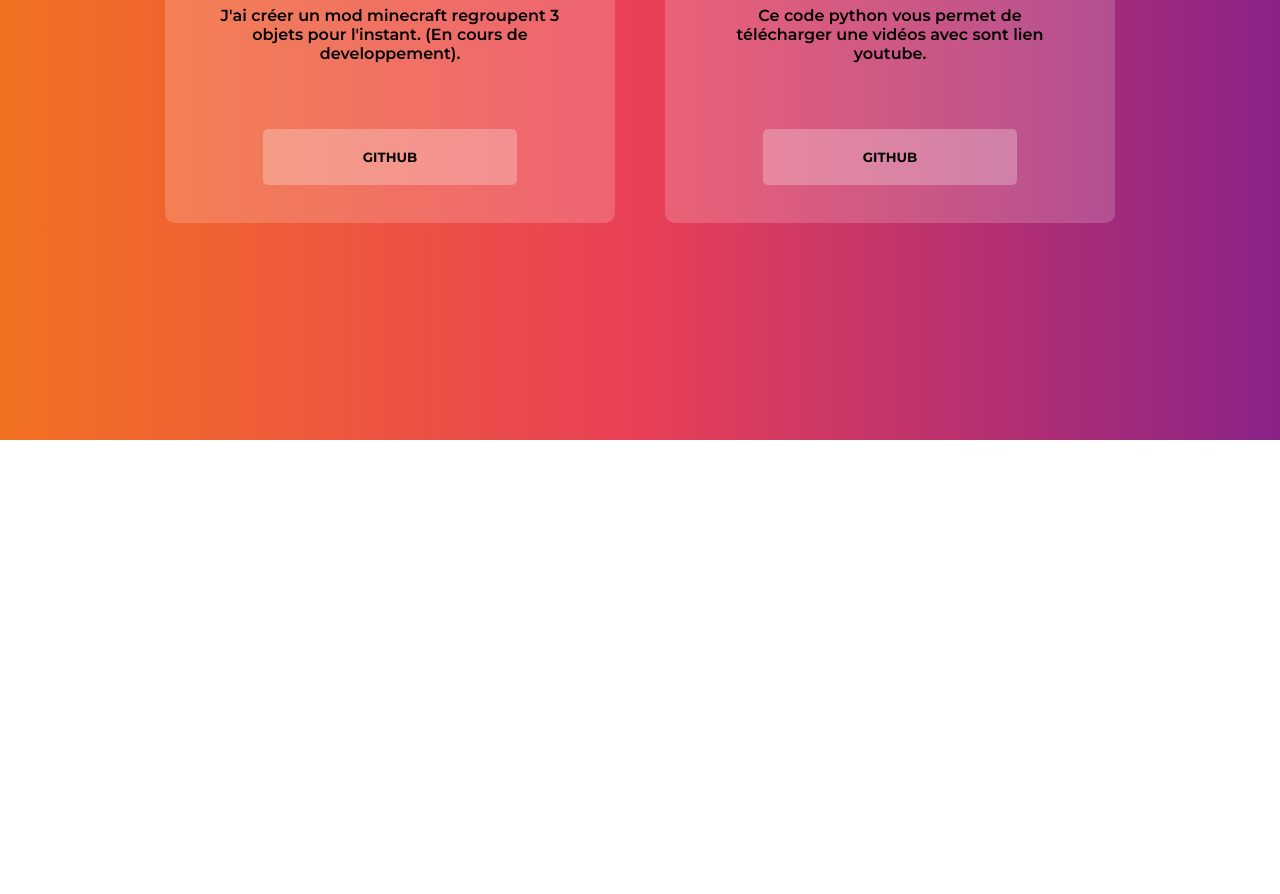
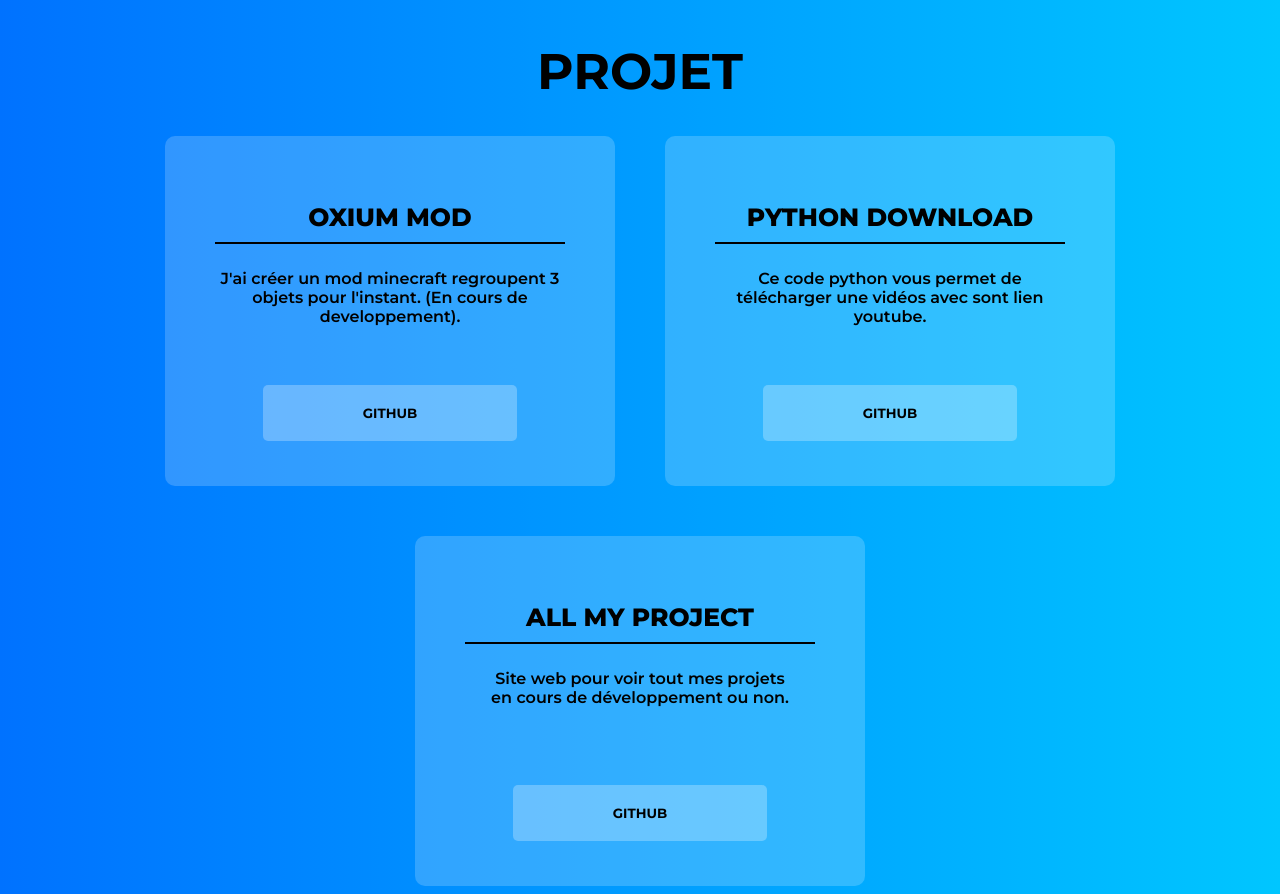
Before and after one commit to Shell0110/allmyproject, a plain HTML site: page index.html in a window 1280 px wide. Shown: the part 360-1254 px from the top of the page. Before the commit the page ends 800 px from the top, so only its background shows below. Drawn offline with Linux system fonts and the light colour scheme.

Commit message:
Add files via upload

```diff
--- a/index.html
+++ b/index.html
@@ -10,6 +10,7 @@
     <header>
         <div class="title">
             <h1>Tout mes projets</h1>
+            <img src="assets/kyubey.gif">
             <p>By <a href="https://github.com/Shell0110" target="_blank">Shell0110</a></p>
         </div>
     </header>
@@ -43,6 +44,14 @@
                     </div>
                 </div>
 
+                <div class="container">
+                    <div class="content">
+                        <h1>All my project</h1>
+                        <p>Site web pour voir tout mes projets <br/>en cours de développement ou non.</p>
+                        <button onclick="location='https://github.com/Shell0110/allmyproject'">GitHub</button>
+                    </div>
+                </div>
+
             </div>
         </div>
 
--- a/style.css
+++ b/style.css
@@ -3,10 +3,9 @@
 
 
 body {
-
-    background: #8A2387;  /* fallback for old browsers */
-    background: -webkit-linear-gradient(to right, #F27121, #E94057, #8A2387);  /* Chrome 10-25, Safari 5.1-6 */
-    background: linear-gradient(to right, #F27121, #E94057, #8A2387); /* W3C, IE 10+/ Edge, Firefox 16+, Chrome 26+, Opera 12+, Safari 7+ */
+    background: #00c6ff;  /* fallback for old browsers */
+    background: -webkit-linear-gradient(to right, #0072ff, #00c6ff);  /* Chrome 10-25, Safari 5.1-6 */
+    background: linear-gradient(to right, #0072ff, #00c6ff); /* W3C, IE 10+/ Edge, Firefox 16+, Chrome 26+, Opera 12+, Safari 7+ */
 
 
     font-family: 'Montserrat', sans-serif;
@@ -19,7 +18,6 @@ body {
     font-size: 50px;
     text-transform: uppercase;
     font-weight: 800;
-    margin: 0;
 }
 
 .title > p {
@@ -53,7 +51,7 @@ body {
 }
 
 .container {
-    background-color: rgba(255, 255, 255, 0.178);
+    background-color: rgba(255, 255, 255, 0.192);
     padding: 50px;
     width: 350px;
     height: 250px;
@@ -72,18 +70,18 @@ body {
     margin-top: 25px;
     font-weight: 550;
     font-family: 'Montserrat', sans-serif;
+    height: 100px;
 }
 
 .content > button {
     padding: 20px 100px;
-    background-color: rgba(255, 255, 255, 0.26);
+    background-color: rgba(255, 255, 255, 0.267);
     border: none;
     border-radius: 5px;
     text-transform: uppercase;
     cursor: pointer;
     font-weight: 700;
     font-family: 'Montserrat', sans-serif;
-    margin-top: 50px;
     transition: 0.2s;
 }
 
```
